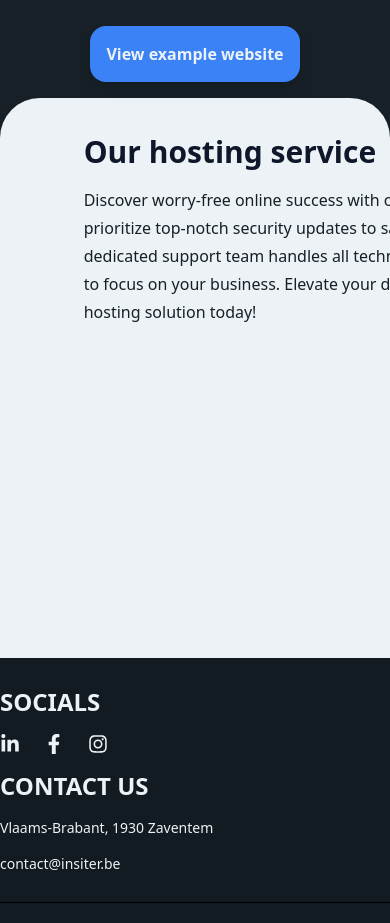
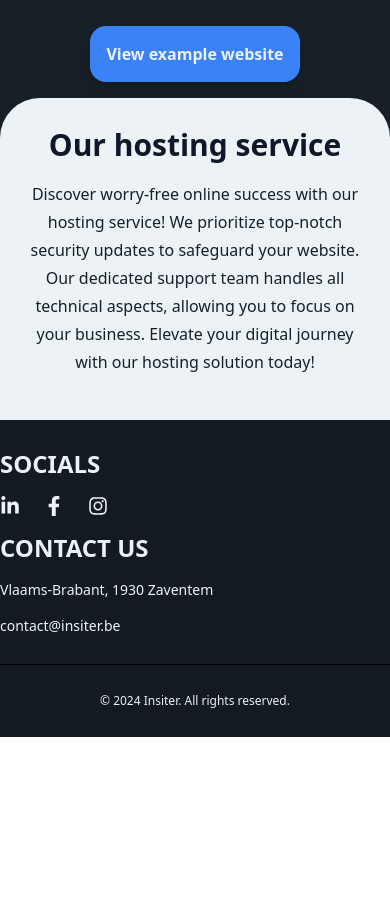
Before and after one commit to MichaelFJ98/DeMannekesFC, a React (Create React App) app in the folder demannekesfc/: page / in a window 390 px wide. Shown: the part 2543-3466 px from the top of the page. After the commit the page ends 3280 px from the top, so only its background shows below. Built offline with nearby package versions, Linux system fonts and the light colour scheme; what tailwindcss-bg-patterns would draw is missing.

Commit message:
Update Hosting.js

```diff
--- a/demannekesfc/src/components/hosting/Hosting.js
+++ b/demannekesfc/src/components/hosting/Hosting.js
@@ -1,28 +1,26 @@
 import React from "react";
-
 import Fade from "react-reveal/Fade";
 
 export default function Hosting() {
   return (
     <div
       id="hosting"
-      className="bg-c3  text-text dark:bg-dark-background dark:text-dark-text h-[35rem]"
+      className="bg-c3 text-text dark:bg-dark-background dark:text-dark-text h-full lg:h-[35rem]"
     >
-      <div className="bg-l1 rounded-t-[40px] w-screen p-7 flex flex-col items-center  h-full">
+      <div className="bg-l1 rounded-t-[40px] w-screen p-7 flex flex-col items-center h-full">
         <Fade top distance="20px" duration={1500}>
-        <div className="w-8/12 h-full">
-            <div className=" flex flex-row justify-between items-center">
-                <div>
-                    <h1 className="leading-tight text-3xl md:text-4xl text-slate-900 font-bold ">Our hosting service</h1>
+          <div className="w-full lg:w-8/12 h-full">
+            <div className="flex flex-col lg:flex-row justify-between items-center">
+              <div className="text-center lg:text-left">
+                <h1 className="leading-tight text-3xl lg:text-4xl text-slate-900 font-bold">Our hosting service</h1>
                 <p
-                    className="w-[32rem] py-4 text-c3 leading-7"
+                  className="lg:w-[32rem] py-4 text-c3 leading-7"
                 >Discover worry-free online success with our hosting service! We prioritize top-notch security updates to safeguard your website. Our dedicated support team handles all technical aspects, allowing you to focus on your business. Elevate your digital journey with our hosting solution today!
                 </p>
               </div>
-
-                <img src="./assets/images/ssl.png" width={500} height={500} alt="ssl"/>
+              {/* Hide the image on small and medium screens, show on large and above */}
+              <img src="./assets/images/ssl.png" className="hidden lg:block w-full lg:w-auto lg:max-w-[500px] h-auto" alt="ssl"/>
             </div>
-
           </div>
         </Fade>
       </div>
```
Lines whose indentation alone changed are shown as unchanged.
